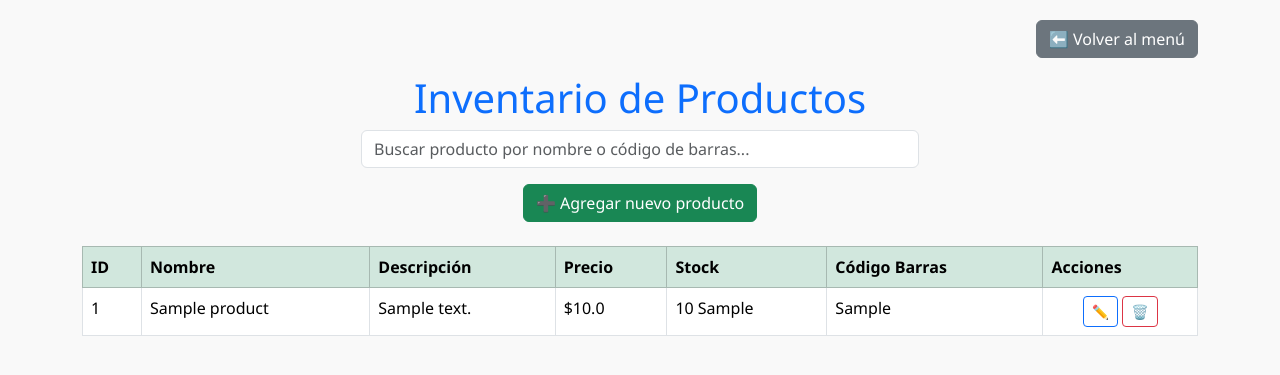
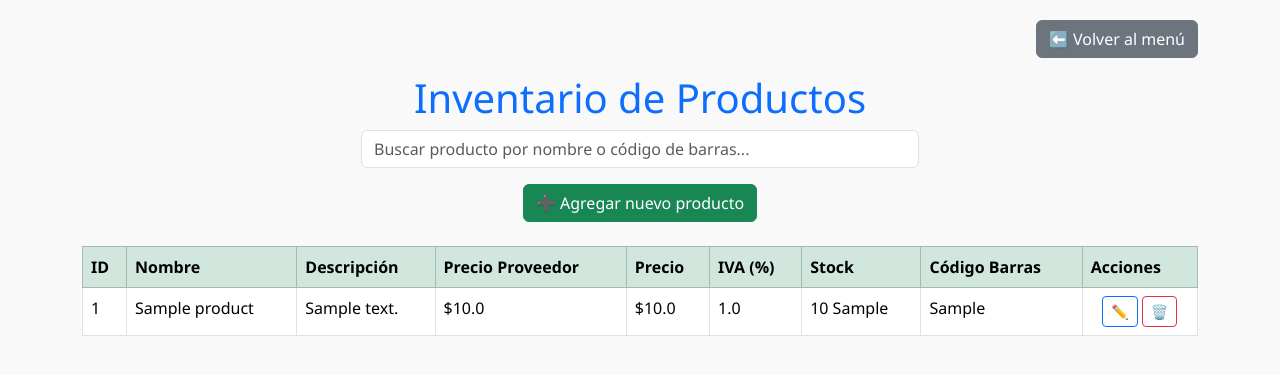
Before and after one commit to Ventas/Facto, a FastAPI app: page /inventario in a window 1280 px wide. Shown: the top 375 px of the page. Run offline with FastAPI, Linux system fonts and the light colour scheme; tables that the repository leaves empty hold one stand-in row (values such as "Sample post").

Commit message:
se actualiza iva y compra proveedor

```diff
--- a/modules/models.py
+++ b/modules/models.py
@@ -25,6 +25,8 @@ class Product(Base):
     unidad_stock = Column(String(100), nullable=False)
     precio = Column(Float, nullable=False)
     codigo_barras = Column(String, unique=True, nullable=True)
+    iva = Column(Float, nullable=False, default=0.0)  # Porcentaje (ej: 19.0)
+    precio_proveedor = Column(Float, nullable=False, default=0.0)
 
     sales = relationship("Sale", back_populates="product")
 
--- a/templates/inventario.html
+++ b/templates/inventario.html
@@ -57,7 +57,9 @@
                         <th>ID</th>
                         <th>Nombre</th>
                         <th>Descripción</th>
+                        <th>Precio Proveedor</th>
                         <th>Precio</th>
+                        <th>IVA (%)</th>
                         <th>Stock</th>
                         <th>Código Barras</th>
                         <th>Acciones</th>
@@ -69,12 +71,14 @@
                         <td>{{ producto.id }}</td>
                         <td>{{ producto.nombre }}</td>
                         <td>{{ producto.descripcion }}</td>
+                        <td>${{ producto.precio_proveedor }}</td>
                         <td>${{ producto.precio }}</td>
+                        <td>{{ producto.iva }}</td>
                         <td>{{ producto.stock }} {{ producto.unidad_stock }}</td>
                         <td>{{ producto.codigo_barras or 'N/A' }}</td>
                         <td>
                             <div class="d-flex gap-1 justify-content-center">
-                                <button class="btn btn-outline-primary btn-sm" onclick="abrirModalEditar('{{ producto.id }}', '{{ producto.nombre }}', '{{ producto.descripcion }}', '{{ producto.precio }}', '{{ producto.stock }}','{{ producto.unidad_stock }}', '{{ producto.codigo_barras or '' }}')">
+                                <button class="btn btn-outline-primary btn-sm" onclick="abrirModalEditar('{{ producto.id }}', '{{ producto.nombre }}', '{{ producto.descripcion }}','{{ producto.precio_proveedor }}', '{{ producto.precio }}','{{ producto.iva }}', '{{ producto.stock }}','{{ producto.unidad_stock }}', '{{ producto.codigo_barras or '' }}')">
                                     ✏️
                                 </button>
                                 <form method="post" action="/inventario/eliminar/{{ producto.id }}" onsubmit="return confirm('¿Estás seguro de eliminar este producto?')">
@@ -97,9 +101,13 @@
                     <label>Nombre:</label>
                     <input type="text" name="nombre" class="form-control" required>
                     <label>Descripción:</label>
+                    <label>Precio Proveedor:</label>
+                    <input type="number" name="precio_proveedor" step="0.01" class="form-control" required>
                     <input type="text" name="descripcion" class="form-control">
                     <label>Precio:</label>
                     <input type="number" name="precio" step="0.01" class="form-control" required>
+                    <label>IVA (%):</label>
+                    <input type="number" name="iva" step="0.01" class="form-control" required>
                     <label>Stock:</label>
                     <input type="number" name="stock" class="form-control" required>
                     <label>Unidad de Stock:</label>
@@ -126,8 +134,12 @@
                     <input type="text" name="nombre" id="edit-nombre" class="form-control" required>
                     <label>Descripción:</label>
                     <input type="text" name="descripcion" id="edit-descripcion" class="form-control">
+                    <label>Precio Proveedor:</label>
+                    <input type="number" name="precio_proveedor" id="edit-precio_proveedor" step="0.01" class="form-control" required>
                     <label>Precio:</label>
                     <input type="number" name="precio" step="0.01" id="edit-precio" class="form-control" required>
+                    <label>IVA (%):</label>
+                    <input type="number" name="iva" id="edit-iva" step="0.01" class="form-control" required>
                     <label>Stock:</label>
                     <input type="number" name="stock" id="edit-stock" class="form-control" required>
                     <label>Unidad de Stock:</label>
@@ -156,10 +168,12 @@
             });
         });
 
-        function abrirModalEditar(id, nombre, descripcion, precio, stock, unidad_stock, codigo_barras) {
+        function abrirModalEditar(id, nombre, descripcion,precio_proveedor,precio,iva, stock, unidad_stock, codigo_barras) {
             document.getElementById("edit-nombre").value = nombre;
             document.getElementById("edit-descripcion").value = descripcion;
+            document.getElementById("edit-precio_proveedor").value = precio_proveedor;
             document.getElementById("edit-precio").value = precio;
+            document.getElementById("edit-iva").value = iva;
             document.getElementById("edit-stock").value = stock;
             document.getElementById("edit-unidad_stock").value = unidad_stock;
             document.getElementById("edit-codigo_barras").value = codigo_barras;
```
Also changed, not shown: Database.py (+8 -0 lines), Routes/inventario.py (+10 -2 lines).
